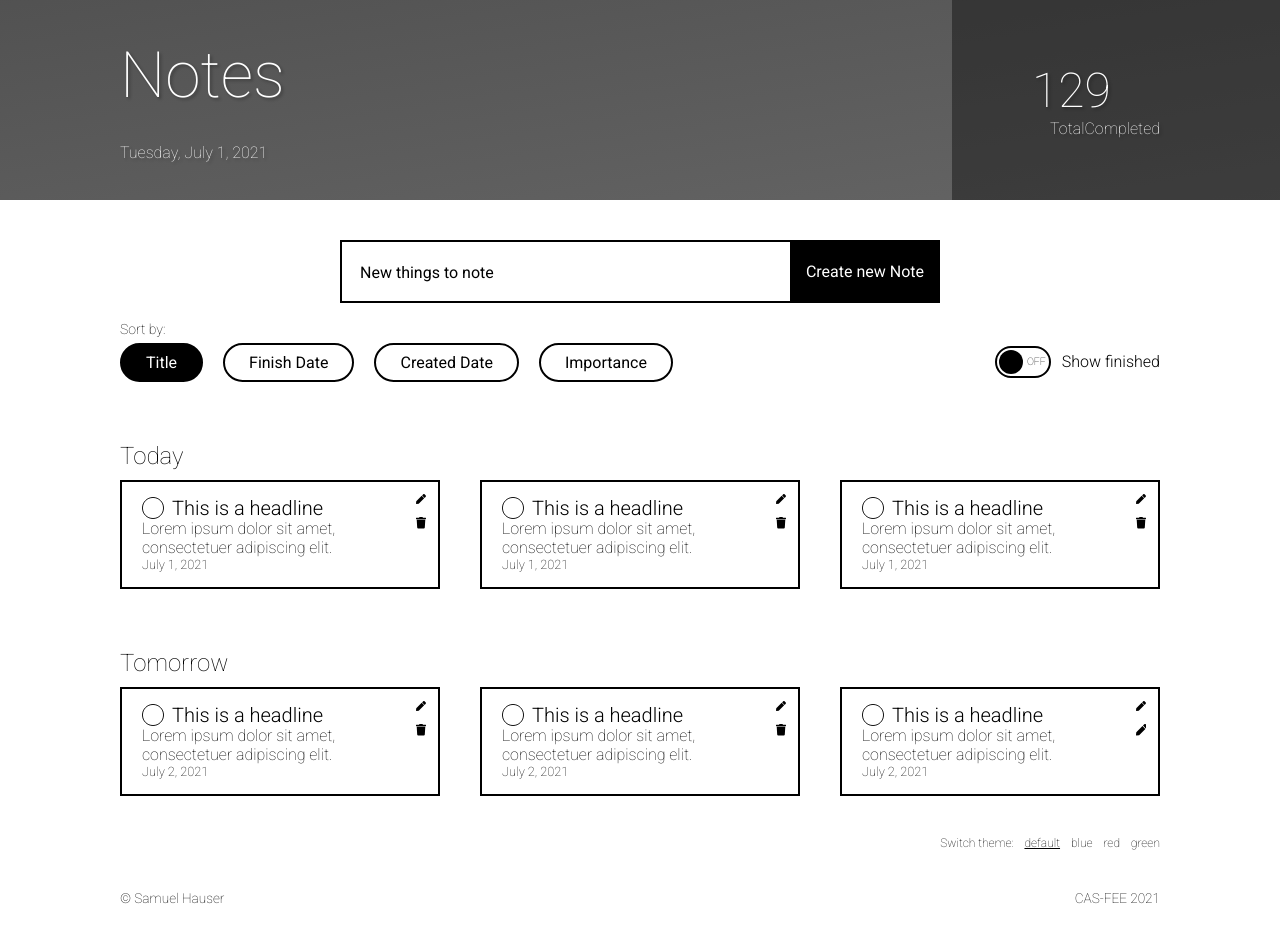
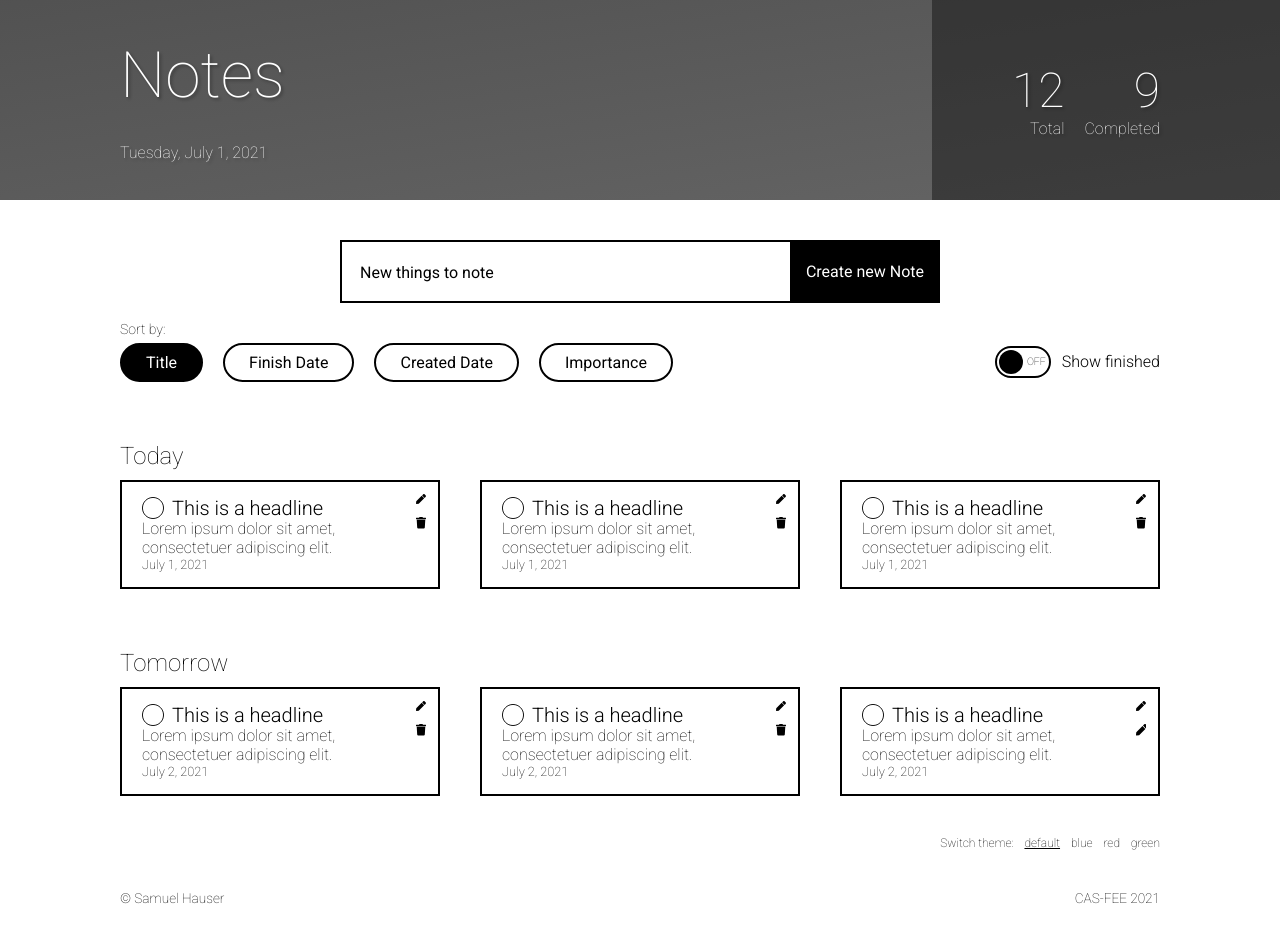
Before and after one commit to samuelhauser/CAS-FEE_Project-1, a website with bundled scripts: page source/public/index.html in a window 1280 px wide. Built offline with nearby package versions, Linux system fonts and the light colour scheme.

Commit message:
fix count class name

```diff
--- a/source/public/index.html
+++ b/source/public/index.html
@@ -25,7 +25,7 @@
                 <output class="count-output">12</output>
                 <label class="count-label">Total</label>
             </div>
-            <div class="count-label">
+            <div class="count">
                 <output class="count-output">9</output>
                 <label class="count-label">Completed</label>
             </div>
```
